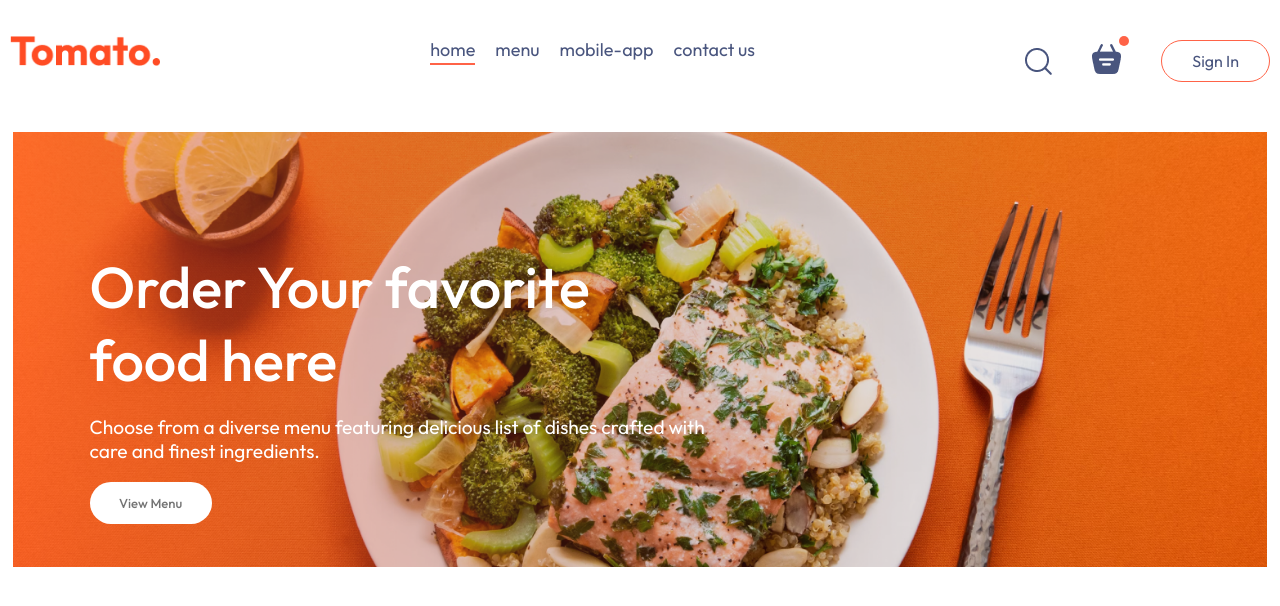
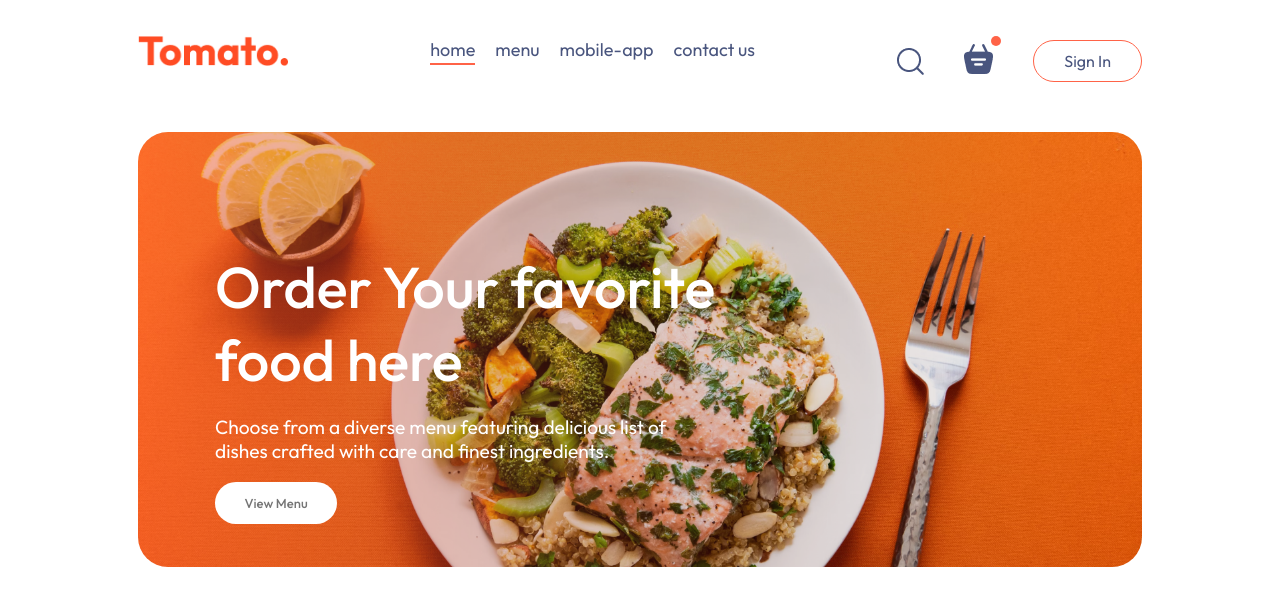
Before and after one commit to TeemaArab/food-delivery-app, a React (Vite) app in the folder frontend/: page / in a window 1280 px wide. Shown: the top 606 px of the page. Built offline with nearby package versions, Linux system fonts and the light colour scheme.

Commit message:
header section css done

```diff
--- a/frontend/src/App.jsx
+++ b/frontend/src/App.jsx
@@ -12,7 +12,7 @@ const App = () => {
       <Routes>
          <Route path="/" element={<Home />} />
          <Route path="/cart" element={<Cart />} />
-         <Route path="/place-order" element={<PlaceOrder />} />
+         <Route path="/order" element={<PlaceOrder />} />
 
 
       </Routes>
--- a/frontend/src/components/Header/Header.css
+++ b/frontend/src/components/Header/Header.css
@@ -4,6 +4,7 @@
     background: url('/header_img.png') no-repeat center;
     background-size: cover;
     position: relative;
+    border-radius: 30px;
 }
 .header-contents{
     position: absolute;
@@ -14,6 +15,8 @@
     max-width: 50%;
     bottom: 10%;
     left: 6vw;
+    animation: fadeIn 3s;
+
 
 }
 .header-contents h2{
--- a/frontend/src/index.css
+++ b/frontend/src/index.css
@@ -14,3 +14,15 @@ a{
   text-decoration: none;
   color:inherit;
 }
+.app{
+  width:80%;
+  margin: auto;
+}
+@keyframes fadeIn{
+  0%{
+    opacity:0;
+  }
+  100%{
+    opacity: 1;
+  }
+}
```
